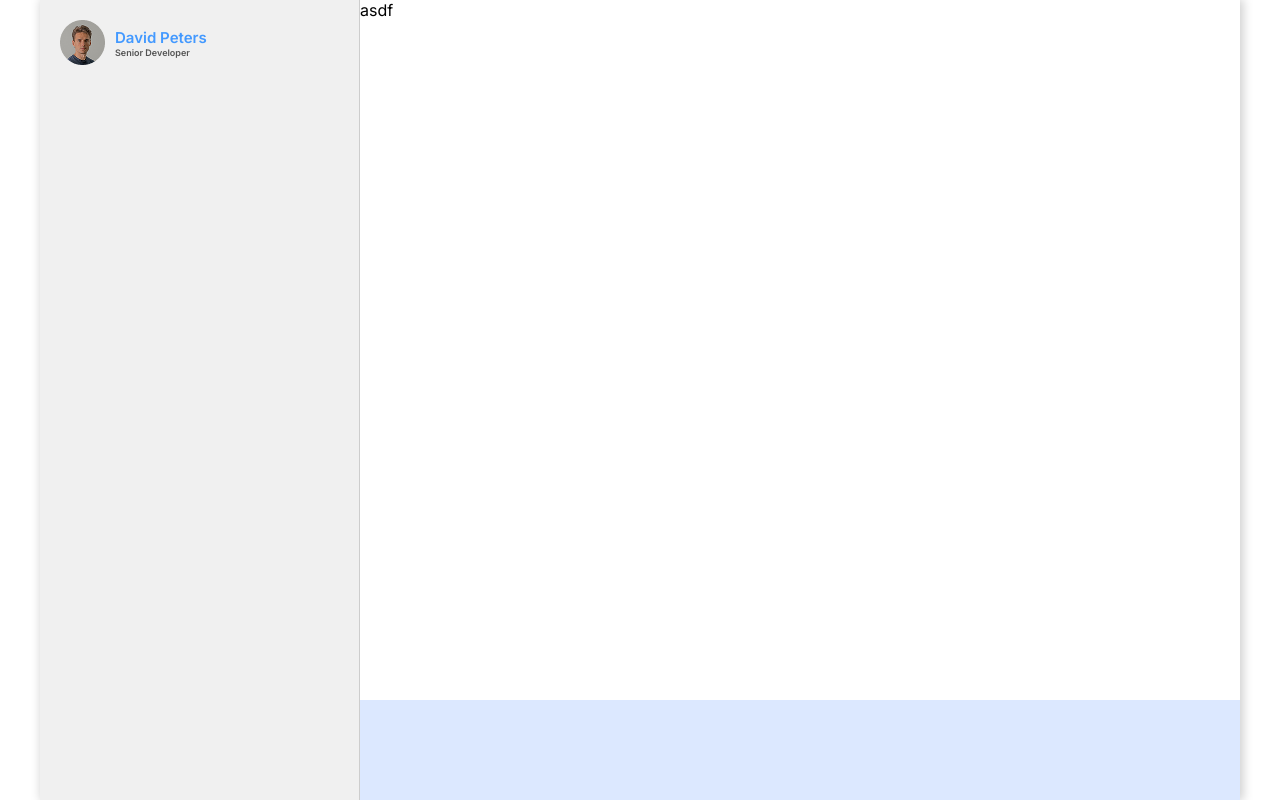
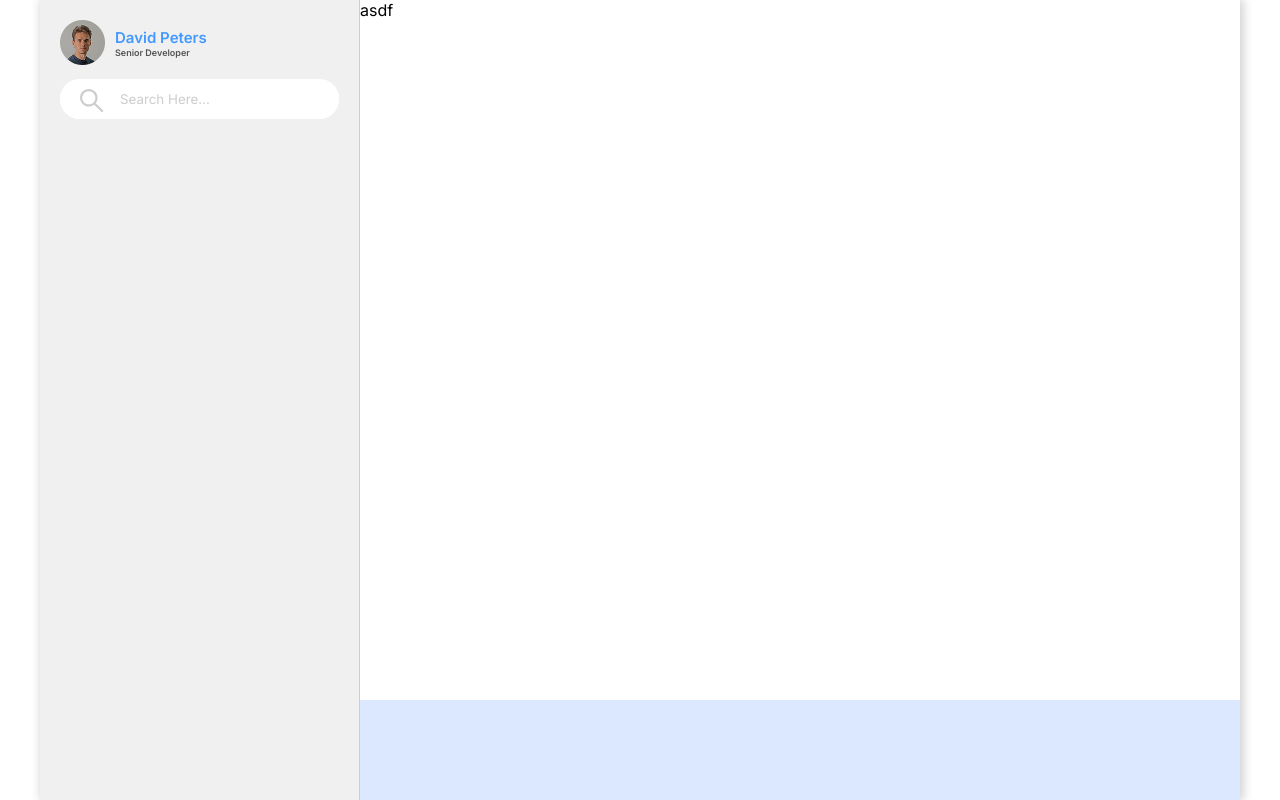
Before and after one commit to jurako/chat-app, a React app: page / in a window 1280 px wide. Built offline with nearby package versions, Linux system fonts and the light colour scheme; the HTML template or start-up script is replaced by a standard one.

Commit message:
add contact search bar

```diff
--- a/src/App.jsx
+++ b/src/App.jsx
@@ -1,4 +1,7 @@
+import SearchIcon from './assets/icons/search-icon.svg?react';
+
 import Profile from './components/Profile/Profile'
+import Input from './components/shared/Input/Input'
 import './App.css'
 
 function App() {
@@ -6,6 +9,11 @@ function App() {
     <div className="wrapper">
       <aside>
         <Profile/>
+        <Input
+          placeholder="Search Here..."
+          name="search"
+          iconBefore={SearchIcon}
+        />
       </aside>
       <main>
         {/* <span>Select a conversation</span> */}
--- a/src/components/Profile/Profile.css
+++ b/src/components/Profile/Profile.css
@@ -2,6 +2,8 @@
     display: flex;
     align-items: center;
     gap: 10px;
+
+    margin-bottom: 14px;
 }
 
 .profile__name {
```
Also changed, not shown: src/assets/icons/search-icon.svg (added).
